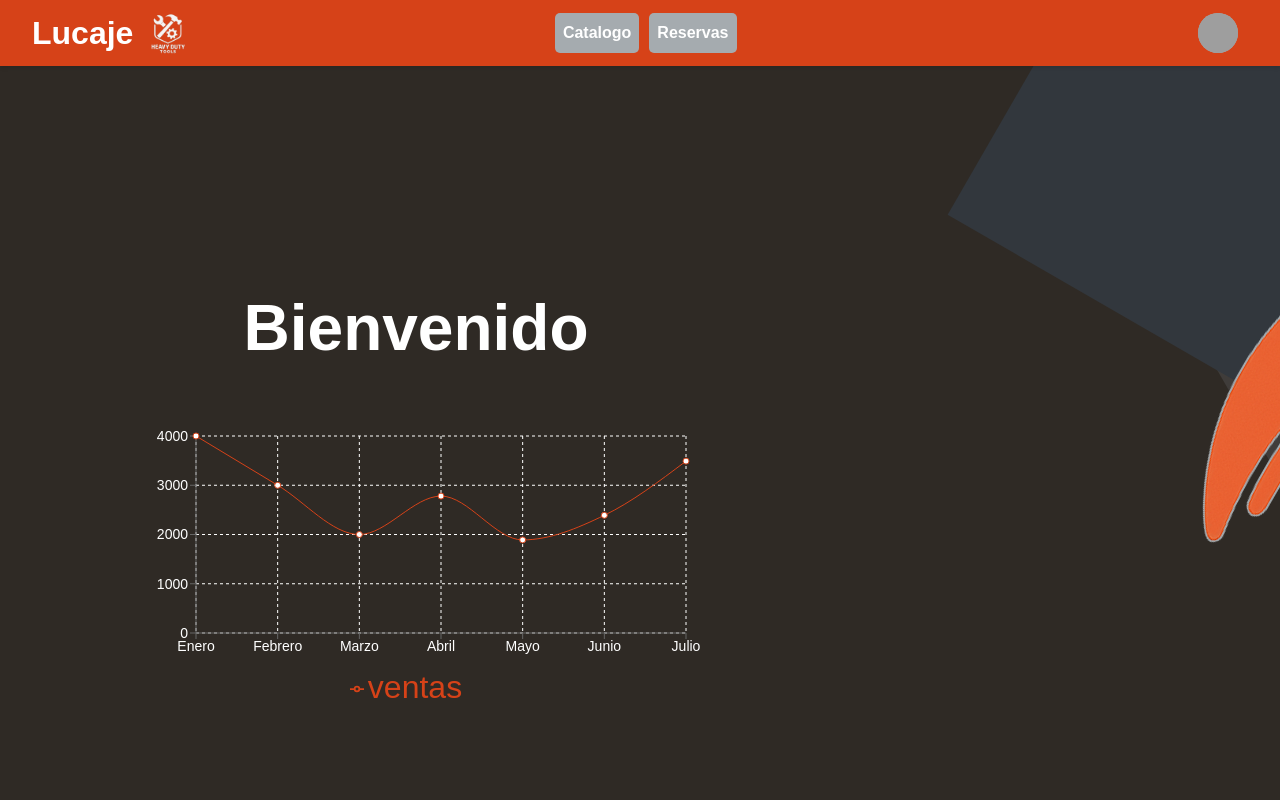
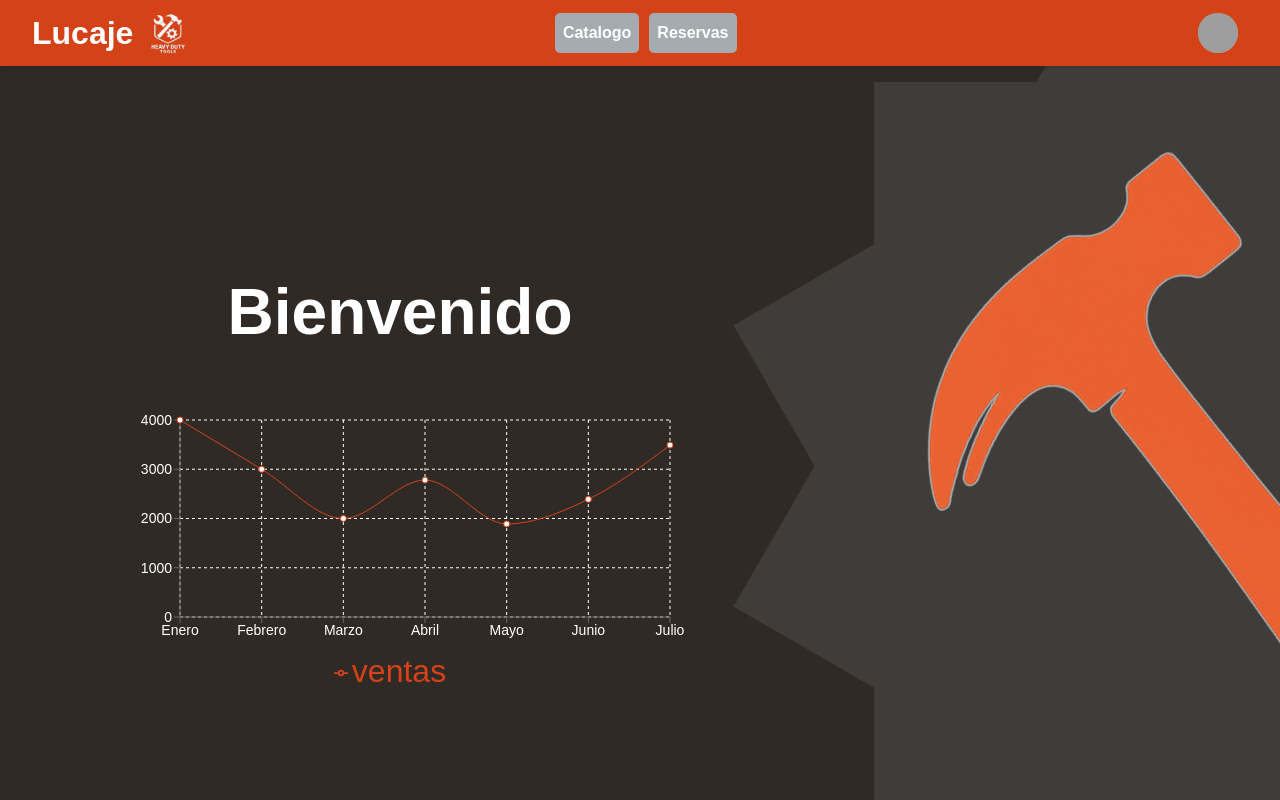
Before and after one commit to JaynAP1/Front-Project, a React (Vite) app: page /home in a window 1280 px wide. Built offline with nearby package versions, Linux system fonts and the light colour scheme; sample sign-in values are in the browser's storage; grey boxes are pictures that could not be loaded.

Commit message:
feat: :sparkles: home css

```diff
--- a/src/components/Header/Header.jsx
+++ b/src/components/Header/Header.jsx
@@ -20,7 +20,7 @@ const Header = () => {
 
     return (
         <header className="header">
-            <div className="logoHeader">
+            <div className="logoHeader" onClick={()=> navigate('/home')}>
                 <h1>Lucaje</h1>
                 <img src="src\assets\logoBlanco.png" alt="Logo" />
             </div>
--- a/src/components/Header/styles.css
+++ b/src/components/Header/styles.css
@@ -12,6 +12,7 @@
     display: flex;
     align-items: center;
     gap: 1rem;
+    cursor: pointer;
 }
 
 .logoHeader img {
--- a/src/public/Reservas/Reservas.jsx
+++ b/src/public/Reservas/Reservas.jsx
@@ -1,7 +1,7 @@
 import { useNavigate } from 'react-router-dom';
 import { useEffect, useState } from 'react';
 import './Reservas.css';
-import Header from '../../components/header/Header';
+import Header from '../../components/Header/Header';
 import FormularioCrearReserva from '../../components/crearReserva/FormularioCrearReserva';
 
 
--- a/src/public/home/Home.css
+++ b/src/public/home/Home.css
@@ -7,11 +7,20 @@
     margin-left: 100px;
     cursor: pointer;
 }
+.container1 {
+    display: flex;
+    justify-content: space-evenly;
+    align-items: center;
+    background-color: #2F2A25;
+    height: calc(100vh-3rem);
+    overflow: hidden;
+}
 .Bienvenida {
     font-size: 2em;
     text-align: center;
     margin-left: 100px;
     color: white;
+    z-index: 3;
 }
 
 .user-buttons {
@@ -98,25 +107,45 @@
     cursor: pointer;
 
 }
-.box {
+.imagenD{
+    z-index: 1;
     position: relative;
-    top: 0;
-    left: 40em;
+    width: 50vw;
+    height: 100vh;
+    display: flex;
+    justify-content: center;
+    align-items: center;
+    padding-left: 20%;
+}
+.box4 {
+    position: absolute;
     background-color: #3f3c3a;
-    width: 60em;
-    height: 60em;
+    width: clamp(10rem,60vw,55rem);
+    height: clamp(10rem,60vw,55rem);
     rotate: 60deg;
+    left: 30%;
 }
-.box2{
-    width: 60em;
-    height: 60em;
-    background-color: #32373D;
+.box3{
+    background-color: #3f3c3a;
+    position: absolute;
+    width: clamp(10rem,60vw,55rem);
+    height: clamp(10rem,60vw,55rem);
+    rotate: 90deg;
+    left: 30%;
+}
+.box5{
+    background-color: #3f3c3a;
+    position: absolute;
+    width: clamp(10rem,60vw,55rem);
+    height: clamp(10rem,60vw,55rem);
+    rotate: 120deg;
+    left: 30%;
 }
 .martillo{
-    rotate: 180deg;
-    position: relative;
-    bottom: 20em;
-    left: 25em;
+    position: absolute;
+    width: clamp(10rem,60vw,55rem);
+    rotate: -70deg;
+    left: 30%;
 }
 .martillo {
     filter: drop-shadow(1px 1px 0 #A5ABAF)
--- a/src/public/home/Home.jsx
+++ b/src/public/home/Home.jsx
@@ -2,7 +2,6 @@ import React from 'react';
 import { useEffect } from 'react';
 import { useNavigate } from 'react-router-dom';
 import './Home.css';
-import { Link } from 'react-router-dom';
 import MiGrafico from '../../components/charts/chart1';
 import Header from '../../components/Header/Header';
 
@@ -20,16 +19,18 @@ function Home() {
         <div className="home-container">
             <Header />
             <main>
-                <div className="container">
+                <div className="container1">
                     <div className="Bienvenida">
                         <h1>Bienvenido</h1>
                         <h2>{localStorage.getItem('name')} {localStorage.getItem('lastname')}</h2>
                         <MiGrafico />
                     </div>
-                    <div className="box">
-                        <div className="box2">
-                            <img className="martillo" src="src\assets\martillo.png" alt="Logo" />
-                        </div>
+                    <div className="imagenD">
+
+                        <div className="box4"></div>
+                        <div className="box3"></div>
+                        <div className="box5"></div>
+                        <img className="martillo" src="src\assets\martillo.png" alt="Logo" />
                     </div>
                 </div>
             </main>
--- a/src/public/login/App.jsx
+++ b/src/public/login/App.jsx
@@ -73,10 +73,6 @@ function App() {
             console.log("entro");
 
             const usuario = await obtenerUsuaior(data.email, data.token);
-            console.log(usuario);
-            console.log(data);
-
-
             localStorage.setItem('id', usuario.id);
             localStorage.setItem('token', data.token);
             localStorage.setItem('email', data.email ? data.email : user.email);
```
Lines whose indentation alone changed are shown as unchanged.
